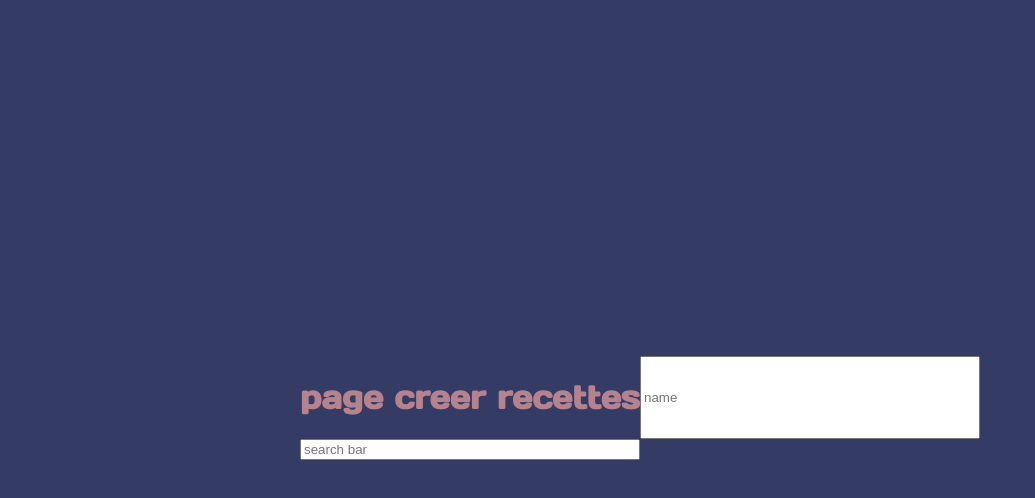
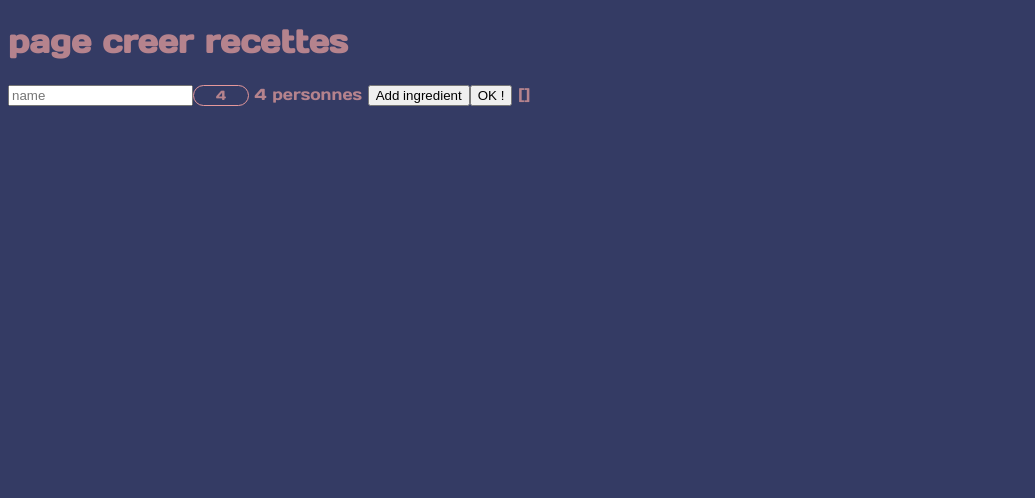
Before and after one commit to math-pixel/MarmiThon, a Vue app: page /creer in a window 1280 px wide. Shown: the top 498 px of the page, without its empty margins (0-1035 px from the left). Built offline with nearby package versions, Linux system fonts and the light colour scheme.

Commit message:
page pour creation de recette en cour ...

```diff
--- a/src/assets/main.css
+++ b/src/assets/main.css
@@ -7,37 +7,12 @@
 
 #app {
   max-width: 1280px;
-  margin: 0 auto;
-  padding: 2rem;
+
+  width: 100vw;
+  height: 100vh;
 
 
   font-weight: normal;
   font-size: 1em;
   font-family: 'myFirstFont', serif;
 }
-
-a,
-.green {
-  text-decoration: none;
-  color: var(--four-color);
-  transition: 0.4s;
-}
-
-@media (hover: hover) {
-  a:hover {
-    background-color: hsla(160, 100%, 37%, 0.2);
-  }
-}
-
-@media (min-width: 1024px) {
-  body {
-    display: flex;
-    place-items: center;
-  }
-
-  #app {
-    display: grid;
-    grid-template-columns: 1fr 1fr;
-    padding: 0 2rem;
-  }
-}
--- a/src/components/IngredientItem.vue
+++ b/src/components/IngredientItem.vue
@@ -1,11 +1,16 @@
 <template>
-    <li>{{itemName.alim_nom_fr}}</li>
-    <div>
-        <div>
-            <input type="text">
-            <li v-for="item in ingredientMatch" @click="test(item)" :itemName="item"></li>
-        </div>
-    </div>
+        <div class="IngredientCarrousel">
+            <input type="text" class="searchBar" placeholder="search bar" @keyup="displayIngredient()" v-model="textSearch">
+            <div class="proposition">
+                <li v-for="item in ingredientMatch" @click="setIngredient(item)" :itemName="item">{{ item.alim_nom_fr }}</li>
+            </div>
+            <input type="text" placeholder="Qts" v-model="toto.quantity">
+            <p>g</p>
+            <input type="button" value="delete" >
+            </div>
+
+            <!-- {{ toto }} -->
+
 </template>
 
 <script>
@@ -21,7 +26,43 @@ export default {
             store
         }
     },
+    data(){
+        return {
+            textSearch:"",
+            ingredientMatch: [],
+        }
+    },
+    methods:{
+        displayIngredient(){
+            this.ingredientMatch = this.store.ingredientList.filter((e) => e.alim_nom_fr.toUpperCase().includes(this.textSearch.toUpperCase()) )
+            console.log(this.ingredientMatch)
+        },
+        setIngredient(item){
+            this.textSearch = item.alim_nom_fr
+            this.ingredientMatch = []
+        }
+    },
 
-    props:['itemName']
+    props:['toto'],
+    emits:['deletedId']
 }
 </script>
+
+<style scoped>
+.proposition{
+    position: absolute;
+    top: 100%;
+    left: 0;
+    max-height: 156px;
+    overflow-y: scroll;
+    overflow-x: hidden;
+}
+
+.IngredientCarrousel{
+    position: relative;
+    display: flex;
+    justify-content: center;
+    align-content: center;
+    flex-direction: row;
+}
+</style>
--- a/src/views/CreerRecetteView.vue
+++ b/src/views/CreerRecetteView.vue
@@ -14,21 +14,20 @@ export default{
     data(){
         return {
             recetteName: "",
-            textSearch:"",
-            ingredientMatch: [],
+            nbPerson:"4",
+            allIngredient: []
         }
     },
     components: {
         IngredientItem
     },
     methods:{
-        displayIngredient(){
+        AddElement(){
 
-            this.ingredientMatch = this.store.ingredientList.filter((e) => e.alim_nom_fr.toUpperCase().includes(this.textSearch.toUpperCase()) )
-            console.log(this.ingredientMatch)
-        },
-        test(a){
-            console.log(a.alim_nom_fr)
+            this.allIngredient.push({
+                name: "",
+                quantity:"",
+            })
         }
     }
 }
@@ -38,21 +37,37 @@ export default{
     <h1>page creer recettes</h1>
 
     <input type="text" v-model="recetteName" placeholder="name">
-    {{ recetteName }}
+
+    <input type="text" v-model="nbPerson" class="nbPersonne" pattern="[0-9]{2}">
+    {{ nbPerson }} personnes
+
+    <IngredientItem v-for="item in allIngredient" :toto="item"/>
+
+
+    <button @click="AddElement()">Add ingredient</button>
+
+    <button @click="createRecette()">OK !</button>
+    {{ allIngredient }}
+
+
+</template>
 
 
 
-
-    <input type="text" class="searchBar" placeholder="search bar" @keyup="displayIngredient()" v-model="textSearch">
-    {{ textSearch }}
-
-</template>
-
 <style scoped>
 
-.proposition{
-    max-height: 156px;
-    overflow: scroll;
+.nbPersonne{
+    width: 50px;
+    text-align: center;
+    border-radius: 50px;
+
+    border: 1px solid var(--third-color);
+
+    background-color: var(--color-background);
+    color: var(--color-text);
+
+    font-family: 'myFirstFont', serif;
 }
 
+
 </style>
```
